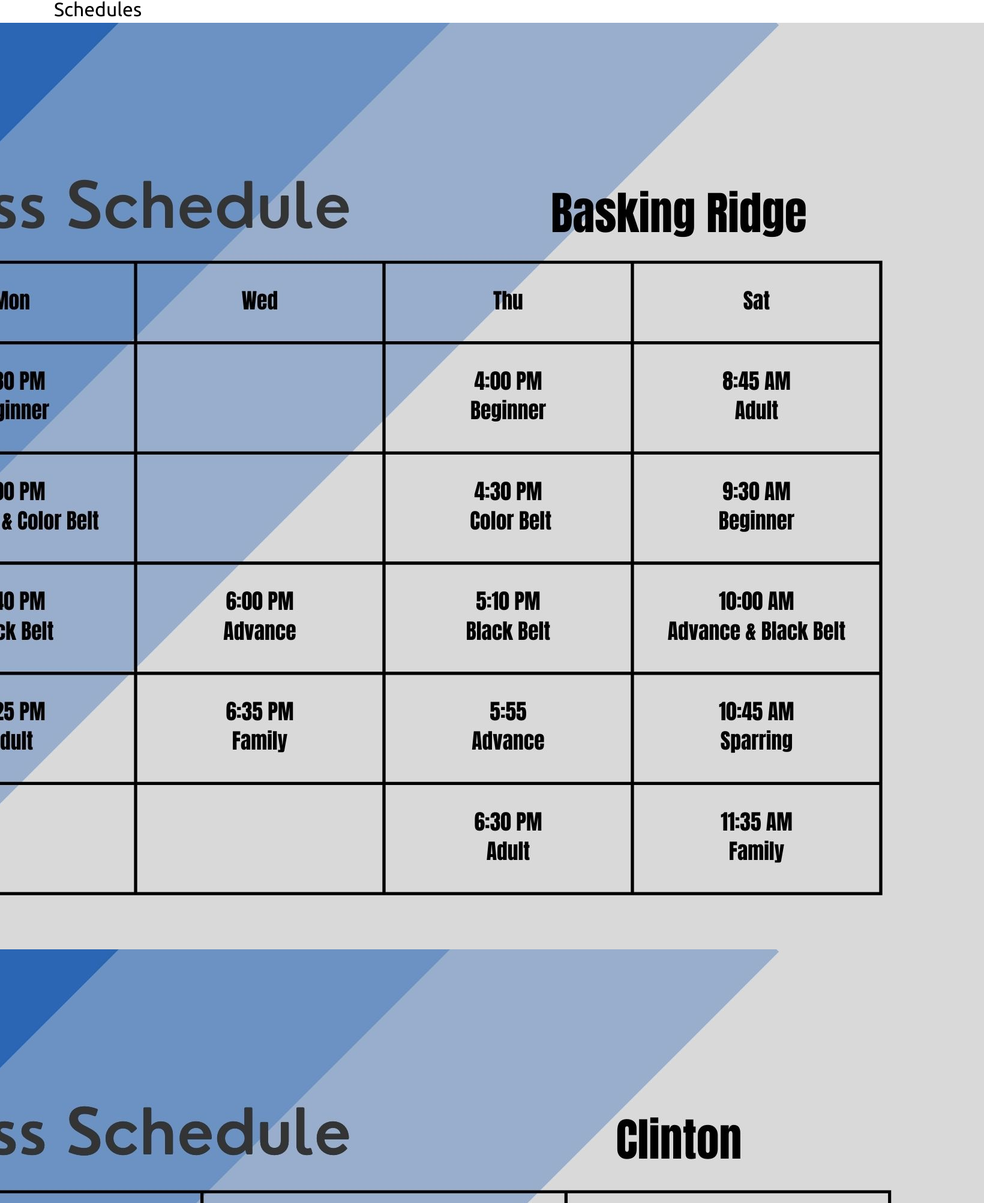
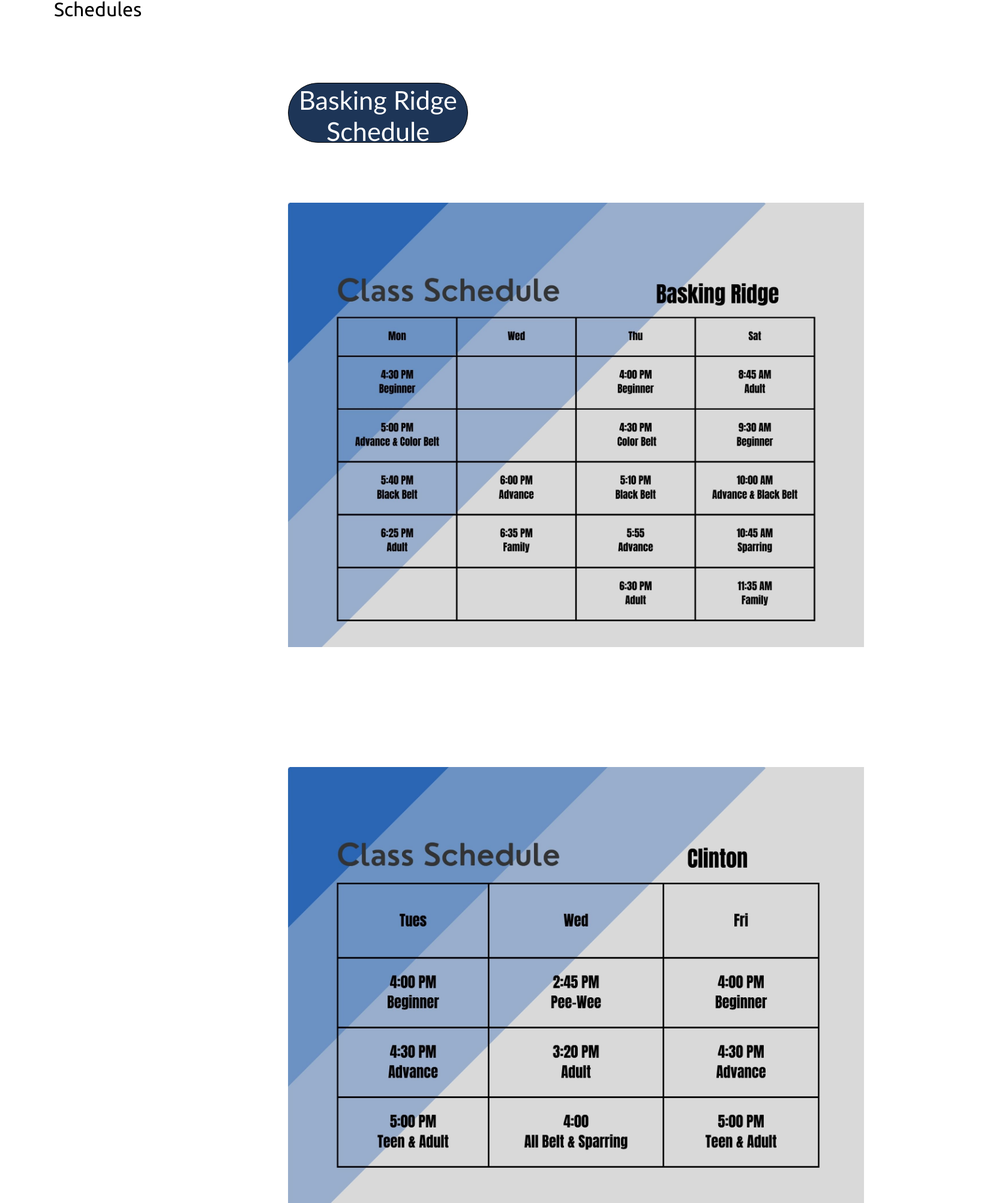
Before and after one commit to NicholasChanng/sky-taekwondo-website, a React (Create React App) app: page /schedule in a window 1280 px wide. Shown: the part 157-2163 px from the top of the page at 60% size, 1640 px wide, since content can reach past the window. Built offline with nearby package versions, Linux system fonts and the light colour scheme.

Commit message:
Anthony - 2.0
fixed sizing of schedules, attempted adding button to show schedules

```diff
--- a/src/components/Schedule/schedule.js
+++ b/src/components/Schedule/schedule.js
@@ -6,6 +6,7 @@ export default function Schedule() {
   return (
     <section className="top-section section schedule-section">
       <div className="container schedule container">Schedules</div>
+      <button className="BaskingRidge">Basking Ridge Schedule</button>
       <div className="picture1">
         <img id="BRschedule" src={BRschedule} alt="BRschedule" />
       </div>
--- a/src/components/Schedule/schedule.scss
+++ b/src/components/Schedule/schedule.scss
@@ -4,12 +4,37 @@
 .picture1 {
   display: flex;
   flex-direction: column;
-  align-items: center;
-  width: 100%;
+  //align-items: center;
+  width: 960px;
+  flex-shrink: 5;
+  padding-left: 480px;
+  padding-top: 100px;
 }
 .picture2 {
   display: flex;
   flex-direction: column;
-  align-items: center;
-  width: 100%;
+  //align-items: center;
+  width: 960px;
+  flex-shrink: 5;
+  padding-left: 480px;
+  padding-top: 200px;
 }
+
+.BaskingRidge {
+  background-color: #1d3557;
+  display: flex;
+  flex-direction: column;
+  margin-left: 480px;
+  margin-top: 100px;
+  color: white;
+  height: 100px;
+  width: 300px;
+  font-size: 2.7rem;
+  border-radius: 50px;
+  font-weight: 500;
+  font-family: "Trebuchet MS";
+  border: 50px;
+  border-style: solid;
+  border-color: black;
+  border-width: 1px;
+}
```
